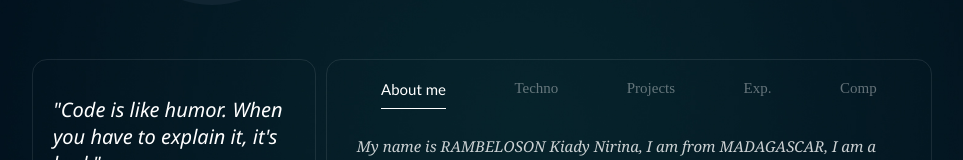
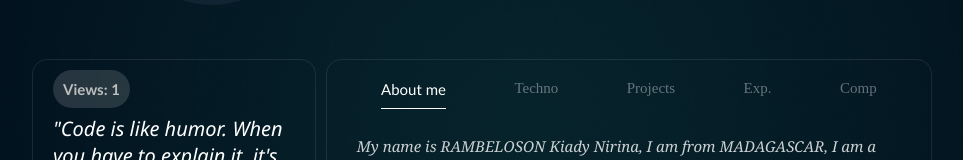
Before and after one commit to KiadyNirina/KiadyN, a SvelteKit app: page / in a window 1280 px wide. Shown: the part 329-489 px from the top of the page, without its empty margins (158-1121 px from the left). Built offline with nearby package versions, Linux system fonts and the light colour scheme.

Commit message:
update design

```diff
--- a/src/routes/+page.svelte
+++ b/src/routes/+page.svelte
@@ -2,6 +2,16 @@
     import About from "../lib/About.svelte";
     import Projects from "../lib/Projects.svelte";
     import Techno from "../lib/Techno.svelte";
+    import { onMount } from "svelte";
+
+    let viewCount = 0;
+    onMount(() => {
+        const storedCount = localStorage.getItem('viewCount');
+        viewCount = storedCount ? parseInt(storedCount, 10) : 0;
+
+        viewCount++;
+        localStorage.setItem('viewCount', viewCount);
+    });
 
     let about = true;
     let techno = false;
@@ -46,6 +56,7 @@
     </div>
     <div class="body">
         <div class="sect1">
+            <span id="view">Views: {viewCount}</span>
             <p><span>"Code is like humor. When you have to explain it, it's bad."</span> __Cory House</p>
             <div class="info">
                 <span><img src="adresse-white.png" alt=""> Antananarivo, Madagascar</span>
@@ -176,6 +187,15 @@
         font-family: 'Gill Sans', 'Gill Sans MT', Calibri, 'Trebuchet MS', sans-serif;
         cursor: not-allowed;
     }
+    #view{
+        background-color: rgba(255, 255, 255, 0.137);
+        border-radius: 20px;
+        padding: 10px;
+        color: rgb(190, 190, 190);
+        font-family: 'Gill Sans', 'Gill Sans MT', Calibri, 'Trebuchet MS', sans-serif;
+        font-weight: bold;
+        font-size: 15px;
+    }
     @media screen and (max-width : 700px) {
         .body{
             display: block;
@@ -185,7 +205,7 @@
         }
         .sect1{
             width: auto;
-            padding: 10px;
+            padding: 20px;
             margin: 0;
         }
         .sect1 p{
```
